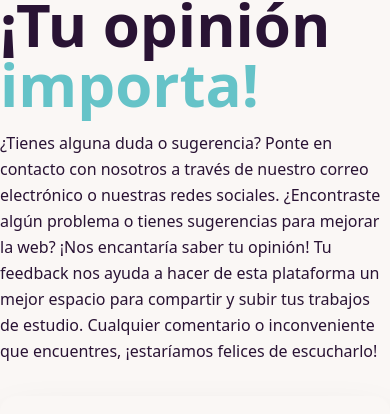
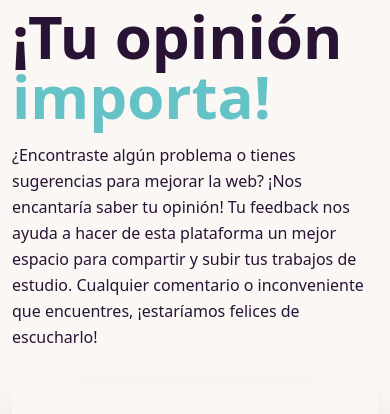
Before and after one commit to DruChill/PontiCloud, a React (Vite) app: page /contacto in a window 390 px wide. Shown: the part 94-508 px from the top of the page. Built offline with nearby package versions, Linux system fonts and the light colour scheme; no server answers.

Commit message:
Refactor Contact component to improve layout and enhance user feedback message

```diff
--- a/src/assets/Pages/Contact.jsx
+++ b/src/assets/Pages/Contact.jsx
@@ -18,13 +18,13 @@ function ContactForm() {
   return (
     <div className='hero__container'>
       <Header />
-      <div className='principal lg:p-0 grid grid-cols-1 lg:grid-cols-2 items-center text-base-content gap-4 lg:container mx-auto'>
+      <div className="lg:p-0 p-3 grid grid-cols-1 lg:grid-cols-2 items-center text-base-content gap-4 lg:container mx-auto">
 
         <div>
           <ReusableSection
             title='¡Tu opinión '
             highlight='importa!'
-            paragraph='¿Tienes alguna duda o sugerencia? Ponte en contacto con nosotros a través de nuestro correo electrónico o nuestras redes sociales. ¿Encontraste algún problema o tienes sugerencias para mejorar la web? ¡Nos encantaría saber tu opinión! Tu feedback nos ayuda a hacer de esta plataforma un mejor espacio para compartir y subir tus trabajos de estudio. Cualquier comentario o inconveniente que encuentres, ¡estaríamos felices de escucharlo!'
+            paragraph='¿Encontraste algún problema o tienes sugerencias para mejorar la web? ¡Nos encantaría saber tu opinión! Tu feedback nos ayuda a hacer de esta plataforma un mejor espacio para compartir y subir tus trabajos de estudio. Cualquier comentario o inconveniente que encuentres, ¡estaríamos felices de escucharlo!'
           />
         </div>
 
```
